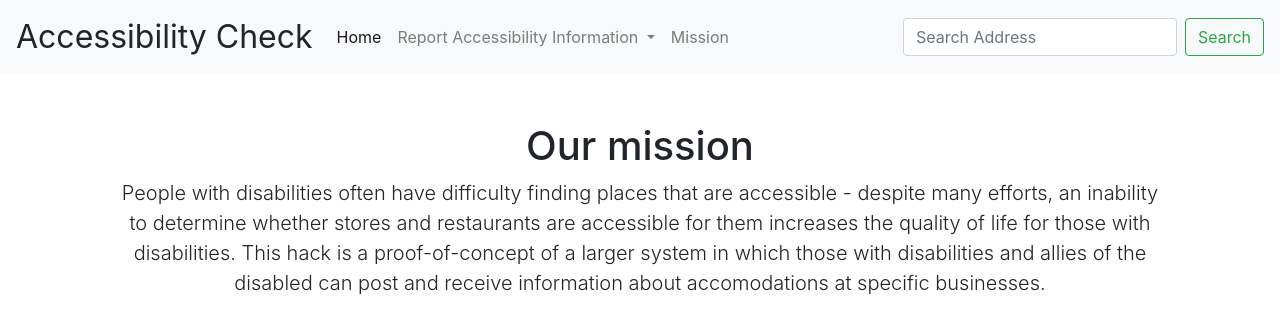
After one commit to SlowMealCheese/accessibility-app, a Flask app: page /mission in a window 1280 px wide. The commit adds this page. Shown: the top 334 px of the page. Run offline with Flask 2, Linux system fonts and the light colour scheme; some libraries are stand-ins or nearby versions.

Commit message:
Add a new page, change some templates

```diff
--- /dev/null
+++ b/templates/mission.html
@@ -0,0 +1,17 @@
+{% extends "layout.html" %}
+
+{% block title %}
+    Home
+{% endblock %}
+
+{% block main %}
+    <h1 class="text-center">Our mission</h1>
+    <p class="lead">
+        People with disabilities often have difficulty finding places that are accessible -
+        despite many efforts, an inability to determine whether stores and restaurants
+        are accessible for them increases the quality of life for those with disabilities. This
+        hack is a proof-of-concept of a larger system in which those with disabilities and
+        allies of the disabled can post and receive information about accomodations at specific businesses.
+</p>
+
+{% endblock %}
```
Also changed, not shown: README.md, app.py (line endings or trailing spaces), helpers.py (line endings or trailing spaces), requirements.txt (line endings or trailing spaces), static/styles.css (line endings or trailing spaces), templates/apology.html (line endings or trailing spaces), templates/index.html (line endings or trailing spaces), templates/layout.html (line endings or trailing spaces), templates/report.html (line endings or trailing spaces), templates/searched.html (line endings or trailing spaces), 1 other file.
